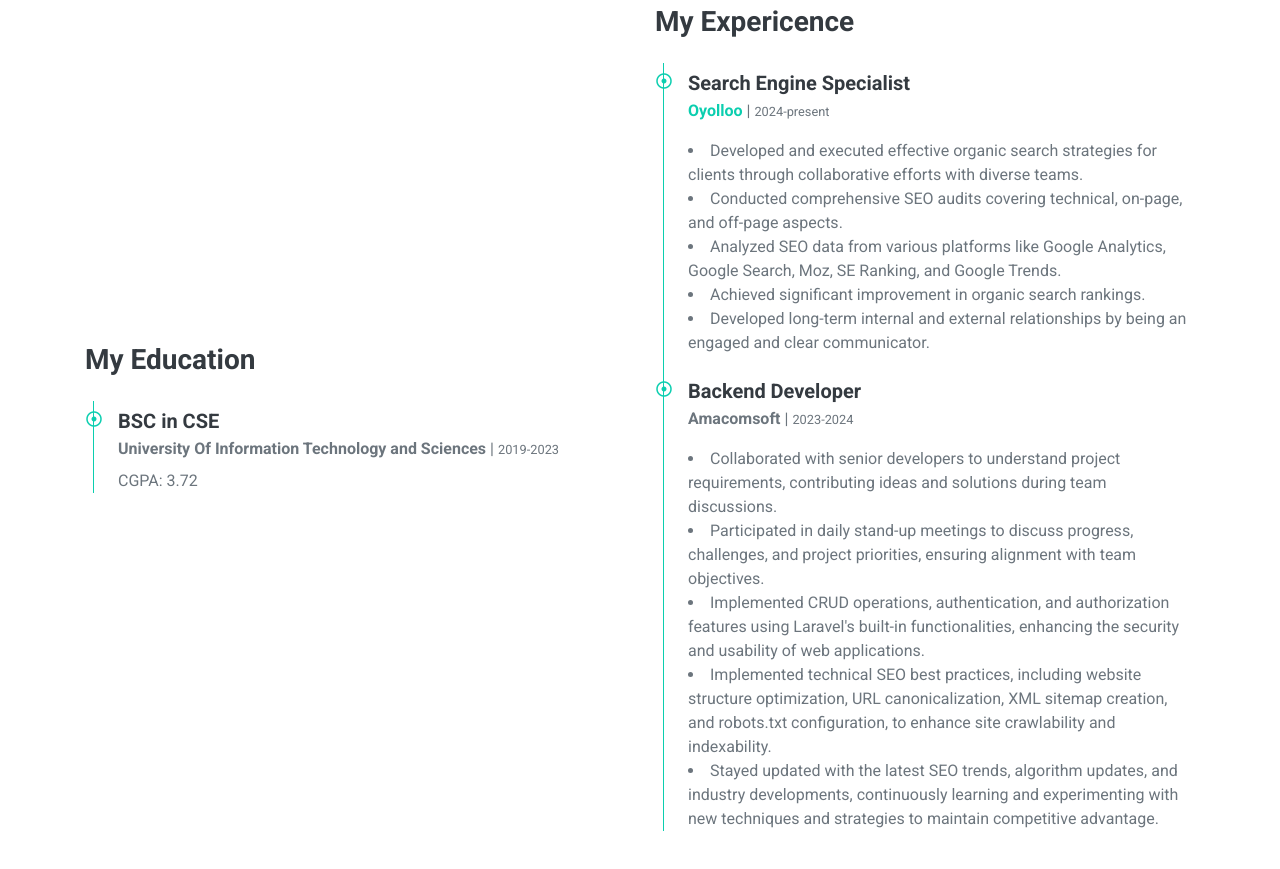
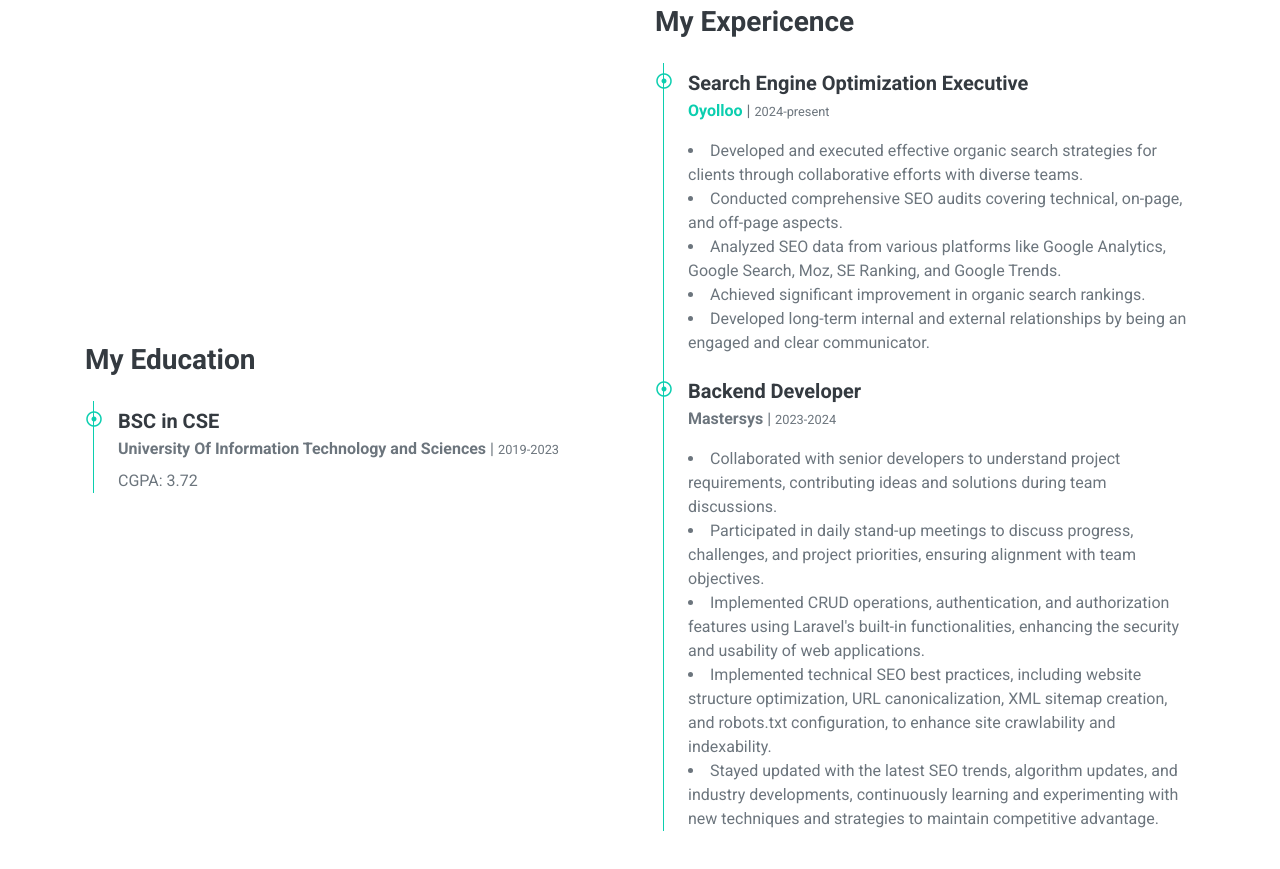
Before and after one commit to faria567/Mossammat-Faria, a plain HTML site: page index.html in a window 1280 px wide. Shown: the part 1753-2622 px from the top of the page. Drawn offline with nearby package versions, Linux system fonts and the light colour scheme.

Commit message:
Update index.html

```diff
--- a/index.html
+++ b/index.html
@@ -158,7 +158,7 @@
 
                         <div class="position-relative mb-4">
                             <i class="far fa-dot-circle text-primary position-absolute" style="top: 2px; left: -32px;"></i>
-                            <h5 class="font-weight-bold mb-1">Search Engine Specialist</h5>
+                            <h5 class="font-weight-bold mb-1">Search Engine Optimization Executive </h5>
                             <p class="mb-2"><strong> <a href="https://www.oyolloo.com/" > Oyolloo</a></strong> | <small>2024-present</small></p>
                             <p><li> Developed and executed effective organic search strategies
                                 for clients through collaborative efforts with diverse teams.</li>
@@ -180,7 +180,7 @@
                         <div class="position-relative mb-4">
                             <i class="far fa-dot-circle text-primary position-absolute" style="top: 2px; left: -32px;"></i>
                             <h5 class="font-weight-bold mb-1">Backend Developer</h5>
-                            <p class="mb-2"><strong>Amacomsoft</strong> | <small>2023-2024</small></p>
+                            <p class="mb-2"><strong>Mastersys</strong> | <small>2023-2024</small></p>
                             <p>
                                 <li>Collaborated with senior developers to understand project
                                     requirements, contributing ideas and solutions during team
```
